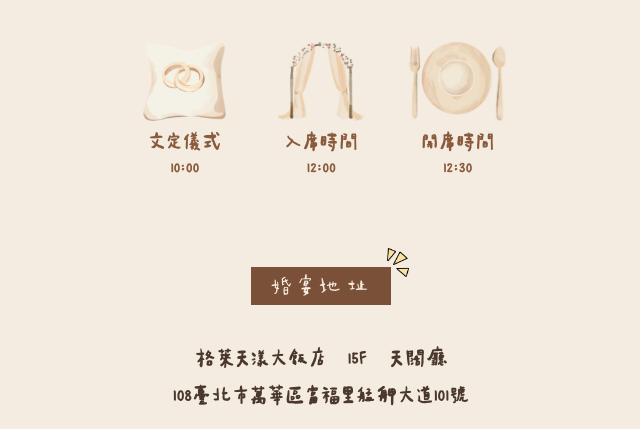
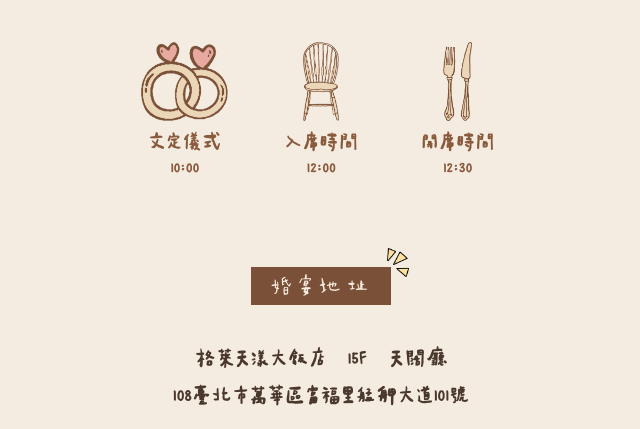
Before and after one commit to antonywls/our-days-wedding, a website: page index.html in a window 1280 px wide. Shown: the part 9603-10032 px from the top of the page, without its empty margins (319-959 px from the left). Drawn offline with Linux system fonts and the light colour scheme.

Commit message:
Replace the schedule icons with new ring, chair and cutlery drawings
White backgrounds removed; the lines are recoloured to the page's brown
with soft tan fills (blush for the hearts).

Co-Authored-By: Claude Opus 5.5 <noreply@anthropic.com>

```diff
--- a/index.html
+++ b/index.html
@@ -317,9 +317,9 @@
       </div>
 
       <ul class="schedule reveal">
-        <li><img src="assets/images/30.png" alt=""><span data-i18n="sched.1" class="f-qssxt">文定儀式</span><b class="f-qssxt">10：00</b></li>
-        <li><img src="assets/images/28.png" alt=""><span data-i18n="sched.2" class="f-qssxt">入席時間</span><b class="f-qssxt">12：00</b></li>
-        <li><img src="assets/images/29.png" alt=""><span data-i18n="sched.3" class="f-qssxt">開席時間</span><b class="f-qssxt">12：30</b></li>
+        <li><img src="assets/images/schedule-ring.png" alt=""><span data-i18n="sched.1" class="f-qssxt">文定儀式</span><b class="f-qssxt">10：00</b></li>
+        <li><img src="assets/images/schedule-chair.png" alt=""><span data-i18n="sched.2" class="f-qssxt">入席時間</span><b class="f-qssxt">12：00</b></li>
+        <li><img src="assets/images/schedule-cutlery.png" alt=""><span data-i18n="sched.3" class="f-qssxt">開席時間</span><b class="f-qssxt">12：30</b></li>
       </ul>
     </section>
 
```
Also changed, not shown: assets/images/28.png (deleted), assets/images/29.png (deleted), assets/images/30.png (deleted), assets/images/schedule-chair.png (added), assets/images/schedule-cutlery.png (added), assets/images/schedule-ring.png (added).
